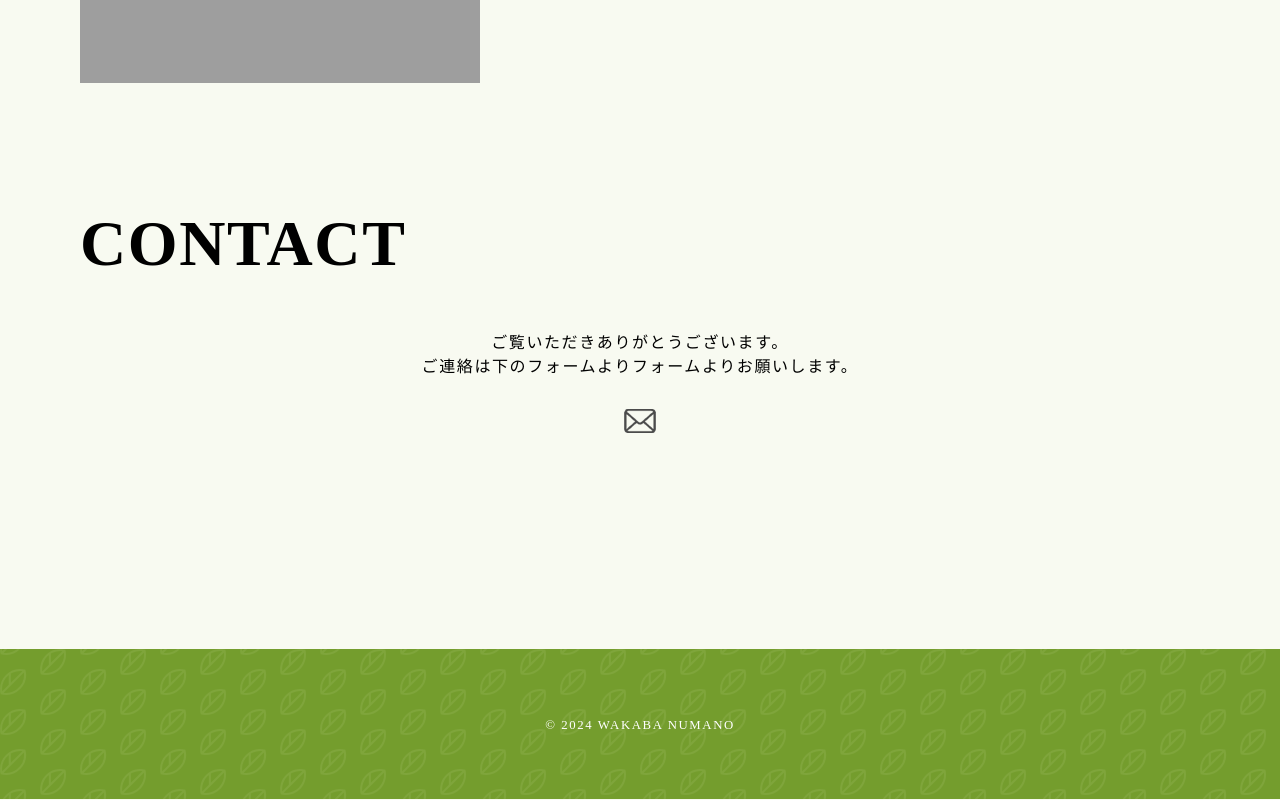
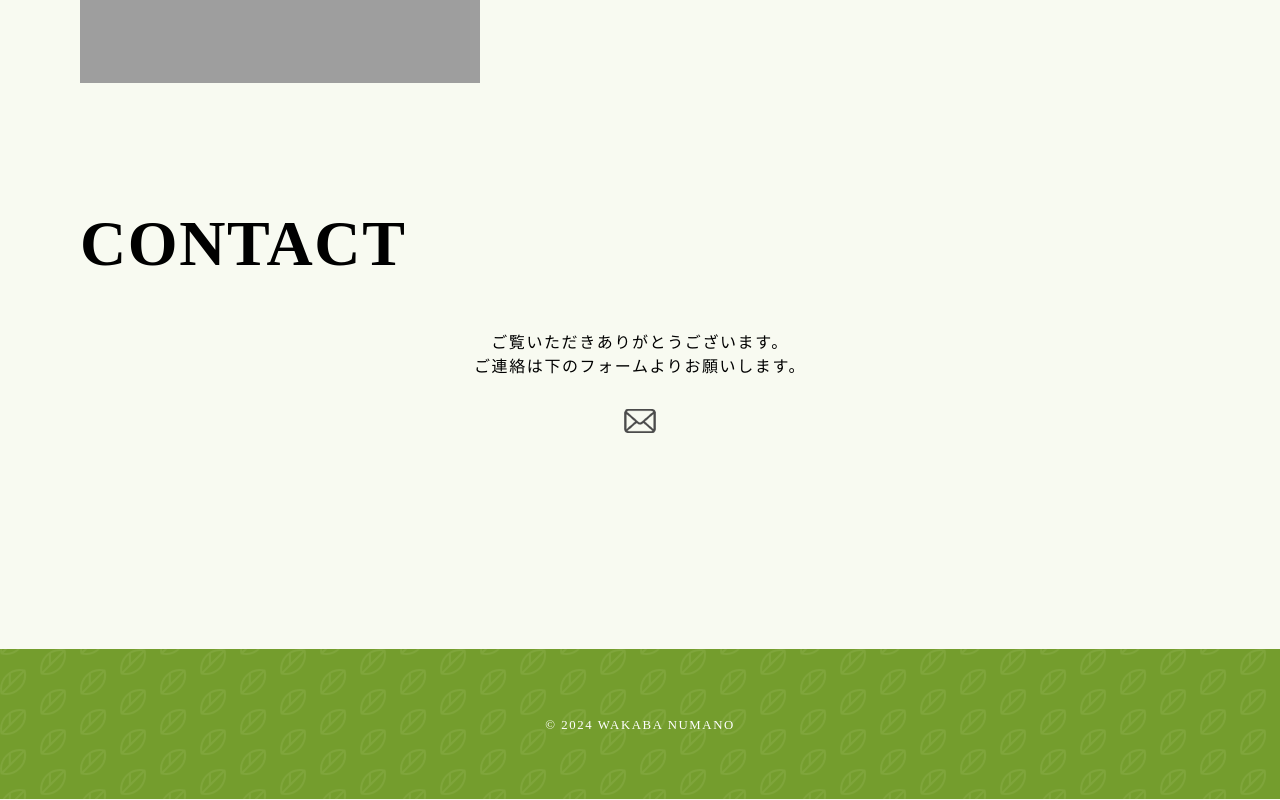
Before and after one commit to guacamoledip/wakapo, a plain HTML site: page index.html in a window 1280 px wide. Shown: the part 1915-2715 px from the top of the page. Drawn offline with nearby package versions, Linux system fonts and the light colour scheme; some packages are replaced by stand-ins of ours; grey boxes are pictures that could not be loaded; a web font is replaced by a local one.

Commit message:
🎨 文章の訂正

```diff
--- a/index.html
+++ b/index.html
@@ -68,7 +68,7 @@
         <section id="contact" class="fadeIn">
             <h3>CONTACT</h3>
             <p>ご覧いただきありがとうございます。<br>
-                ご連絡は下のフォームよりフォームよりお願いします。</p>
+                ご連絡は下のフォームよりお願いします。</p>
             <div class="mail">
                 <a href="contact.html"><img src="../image/mail.png" alt=""></a>
             </div>
```
